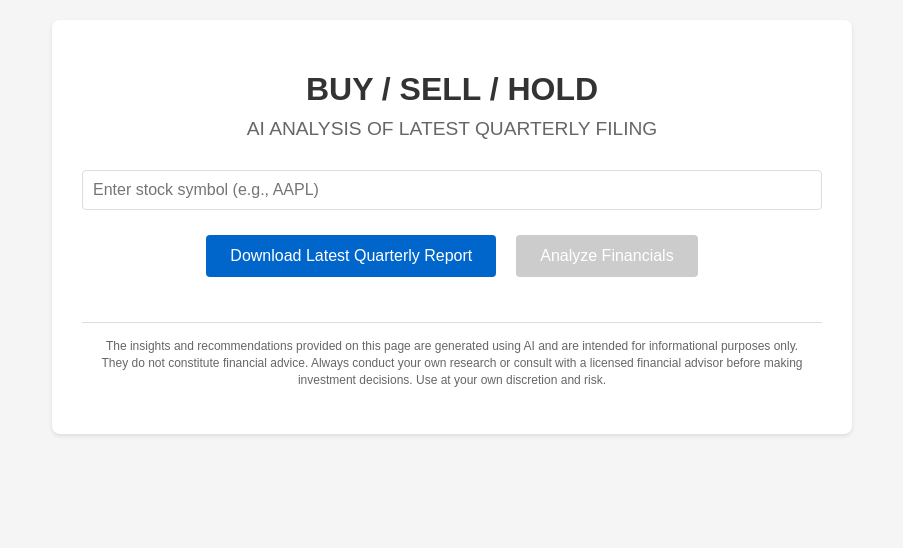
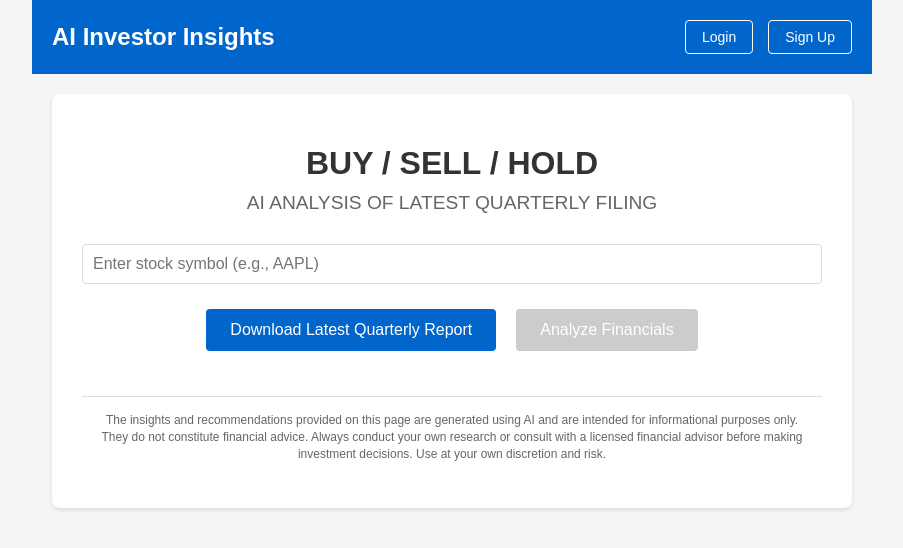
Before and after one commit to jason01123/aiinvestorinsights, a website: page public/index.html in a window 1280 px wide. Shown: the whole page, without its empty margins (188-1091 px from the left). Drawn offline with Linux system fonts and the light colour scheme.

Commit message:
add hero with login and signup links

```diff
--- a/public/index.html
+++ b/public/index.html
@@ -9,6 +9,36 @@
       margin: 0 auto;
       padding: 20px;
       background-color: #f5f5f5;
+    }
+    .hero {
+      background-color: #0066cc;
+      color: white;
+      padding: 20px;
+      margin: -20px -20px 20px -20px;
+      display: flex;
+      justify-content: space-between;
+      align-items: center;
+    }
+    .hero h1 {
+      margin: 0;
+      font-size: 24px;
+      color: white;
+    }
+    .auth-links {
+      display: flex;
+      gap: 15px;
+    }
+    .auth-links a {
+      color: white;
+      text-decoration: none;
+      padding: 8px 16px;
+      border: 1px solid white;
+      border-radius: 4px;
+      font-size: 14px;
+    }
+    .auth-links a:hover {
+      background-color: white;
+      color: #0066cc;
     }
     .container {
       background-color: white;
@@ -118,6 +148,13 @@
   </style>
 </head>
 <body>
+  <div class="hero">
+    <h1>AI Investor Insights</h1>
+    <div class="auth-links">
+      <a href="#">Login</a>
+      <a href="#">Sign Up</a>
+    </div>
+  </div>
   <div class="container">
     <h1>BUY / SELL / HOLD</h1>
     <h2>AI analysis of latest quarterly filing</h2>
```
